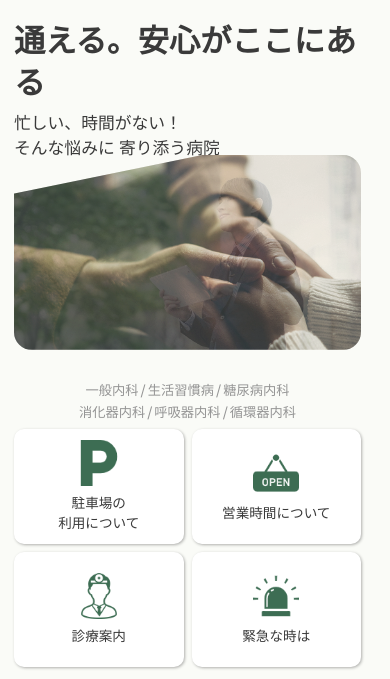
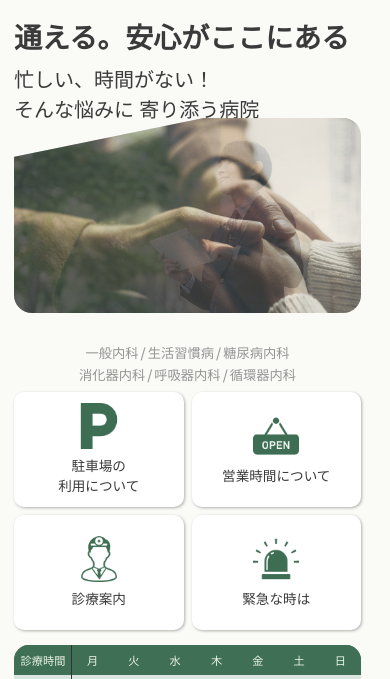
Before and after one commit to mikotori/yorisoi-clinic-site, a plain HTML site: page index.html in a window 390 px wide. Shown: the part 89-768 px from the top of the page. Drawn offline with Linux system fonts and the light colour scheme.

Commit message:
レスポンシブ480px以下のキャッチコピー修正

```diff
--- a/css/top.css
+++ b/css/top.css
@@ -495,11 +495,11 @@
   }
 
   .mv_copy .main {
-    font-size: clamp(1.75rem, 8vw, 2.2rem);
+    font-size: clamp(1.75rem, 7vw, 2.5rem);
   }
 
   .mv_copy .sub {
-    font-size: 1.05rem;
+    font-size: 1.25rem;
   }
 
   .mv_slide__items {
```
